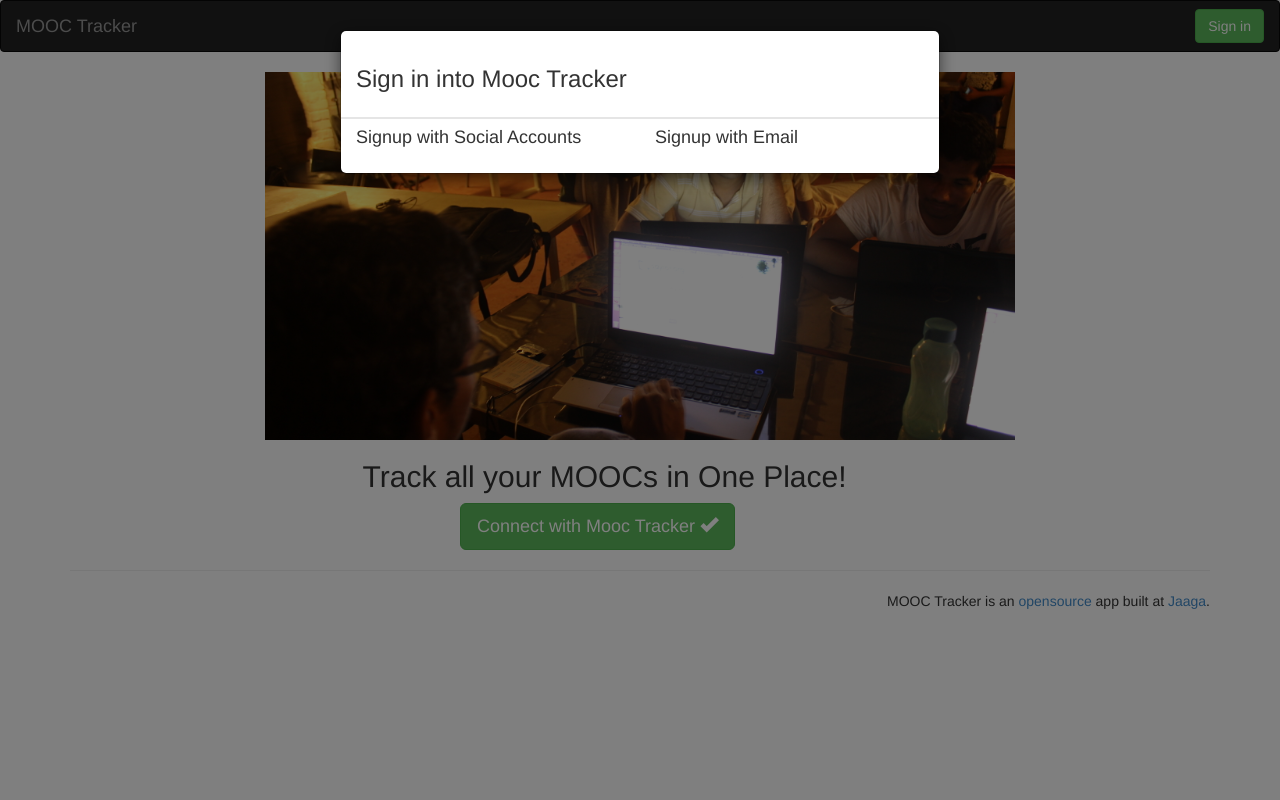
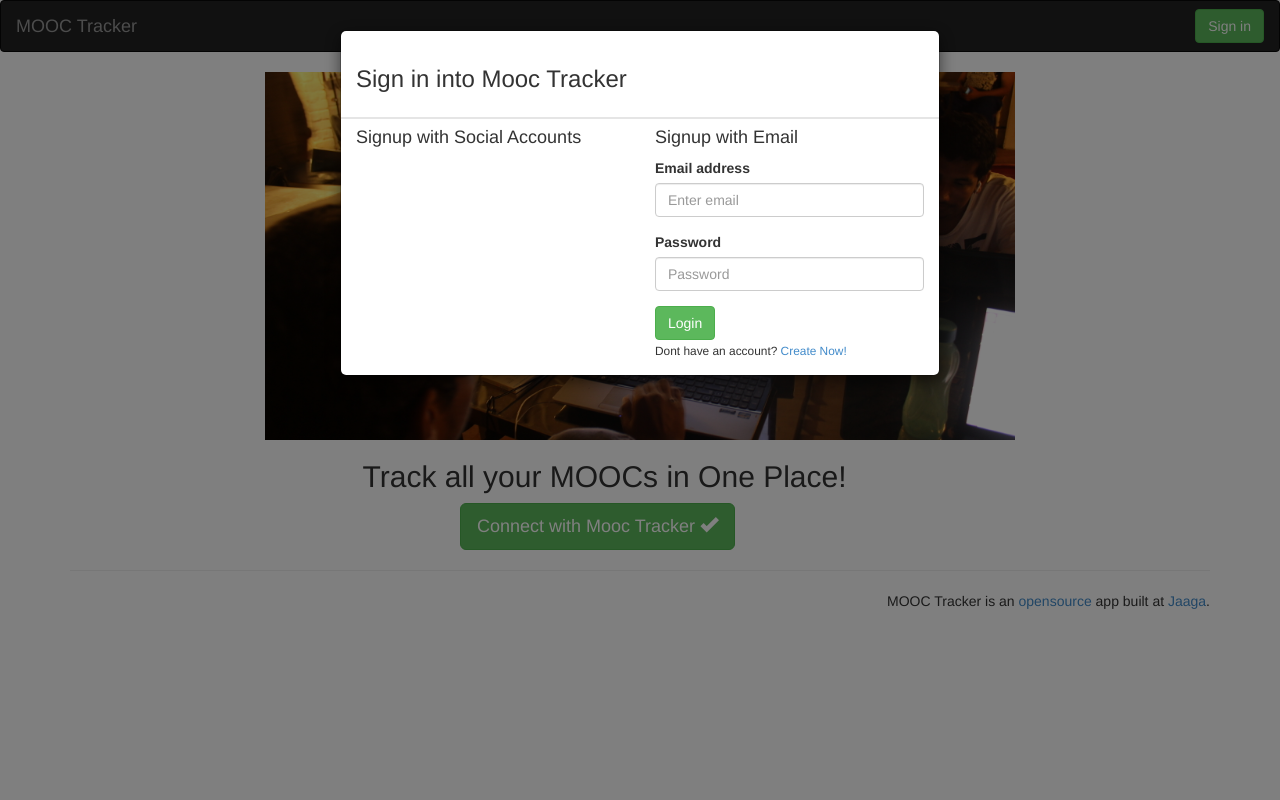
Before and after one commit to Jaaga/mooc-tracker, a Django app: page / in a window 1280 px wide, after a click on "Sign in". Run offline with Django 3.2, Linux system fonts and the light colour scheme; parts of the project's set-up code (start-up, migrations or seed data) failed here and were passed over; some libraries are stand-ins or nearby versions.

Commit message:
added login modal

```diff
--- a/web/mooctracker/pages/templates/pages/index.html
+++ b/web/mooctracker/pages/templates/pages/index.html
@@ -74,11 +74,59 @@
 
       <div class="col-md-6">
         <h4>Signup with Social Accounts</h4>
+        <span id="signinButton">
+          <span
+            class="g-signin"
+            data-callback="signinCallback"
+            data-clientid="CLIENT_ID"
+            data-cookiepolicy="single_host_origin"
+            data-requestvisibleactions="http://schemas.google.com/AddActivity"
+            data-scope="https://www.googleapis.com/auth/plus.login">
+          </span>
+        </span>
 
       </div>
 
       <div class="col-md-6">
         <h4>Signup with Email</h4>
+
+        <div id="loginForm">
+          <form action="/login/" method="POST">
+            <div class="form-group">
+              <label for="email">Email address</label>
+              <input type="email" class="form-control" id="email" placeholder="Enter email">
+            </div>
+            <div class="form-group">
+              <label for="password">Password</label>
+              <input type="password" class="form-control" id="password" placeholder="Password">
+            </div>
+            <button type="submit" class="btn btn-success">Login</button>
+          </form>
+          <small> Dont have an account? <a href="#" id="createAccountLink">Create Now!</a></small>
+        </div>
+
+        <div id="signupForm" style="display:none;">
+          <form action="/signup/" method="POST">
+            <div class="form-group">
+              <label for="name">Your Name</label>
+              <input type="name" class="form-control" id="name" placeholder="Name">
+            </div>
+            <div class="form-group">
+              <label for="email">Email address</label>
+              <input type="email" class="form-control" id="email" placeholder="Enter email">
+            </div>
+            <div class="form-group">
+              <label for="password">Password</label>
+              <input type="password" class="form-control" id="password" placeholder="Password">
+            </div>
+            <div class="form-group">
+              <label for="repeatpassword">Repeat Password</label>
+              <input type="repeatpassword" class="form-control" id="password" placeholder="Repeat Password">
+            </div>
+            <button type="submit" class="btn btn-success">Create Account</button>
+          </form>
+          <small> Have an account? Login <a href="#" id="signinLink">here</a>.</small>
+        </div>
 
       </div>
 
@@ -91,5 +139,18 @@
   <!-- js libs -->
   <script src="/static/js/lib/jquery.min.js"></script>
   <script src="/static/js/lib/bootstrap.min.js"></script>
+
+  <!-- app code -->
+  <script src="/static/js/index.js"></script>
+
+  <!-- signin with google -->
+  <script type="text/javascript">
+    (function() {
+     var po = document.createElement('script'); po.type = 'text/javascript'; po.async = true;
+     po.src = 'https://apis.google.com/js/client:plusone.js';
+     var s = document.getElementsByTagName('script')[0]; s.parentNode.insertBefore(po, s);
+   })();
+  </script>
+
 </body>
 </html>
--- /dev/null
+++ b/web/mooctracker/static/js/index.js
@@ -0,0 +1,16 @@
+(function(){
+  'use strict';
+
+  $('#createAccountLink').on('click', function(e){
+    e.preventDefault();
+    $('#loginForm').hide();
+    $('#signupForm').fadeIn();
+  });
+
+  $('#signinLink').on('click', function(e){
+    e.preventDefault();
+    $('#signupForm').hide();
+    $('#loginForm').fadeIn();
+  });
+
+})();
```
